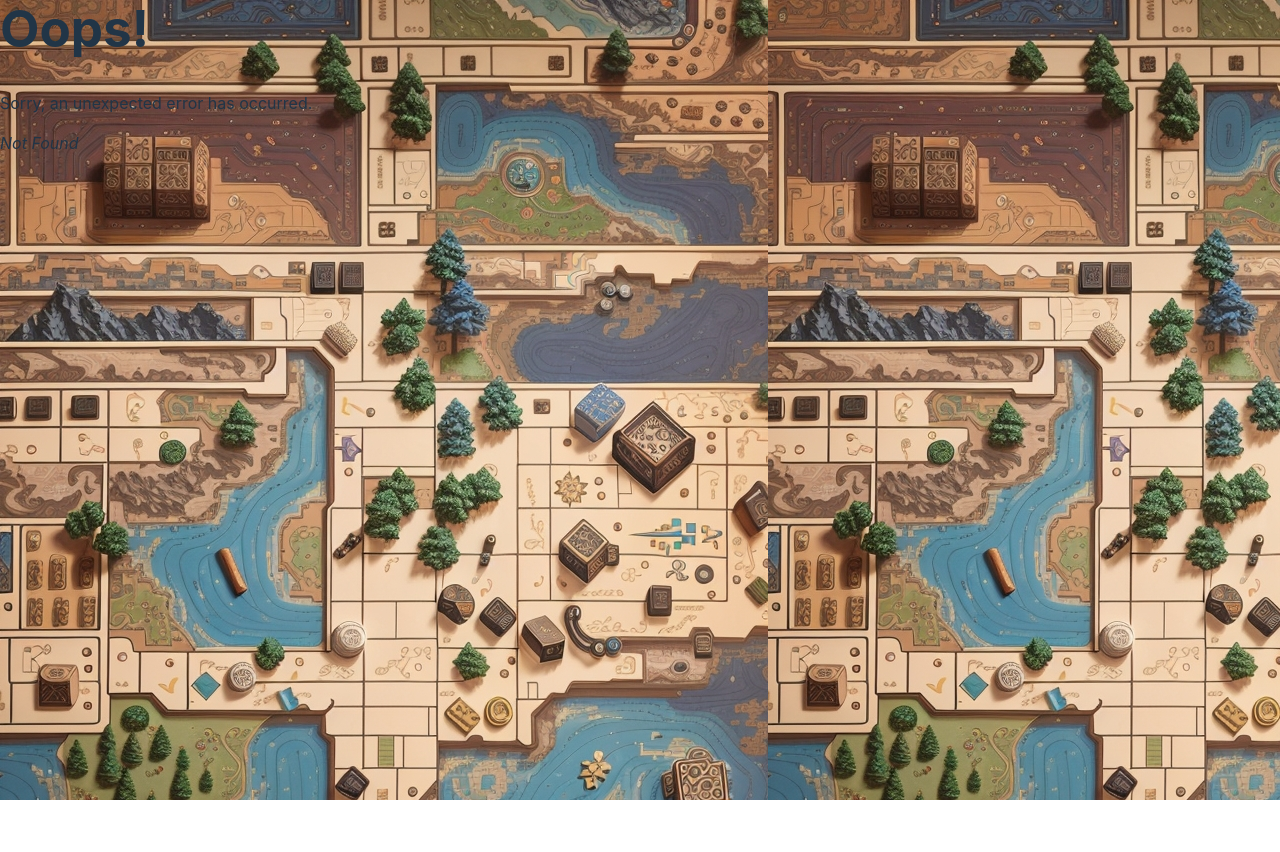
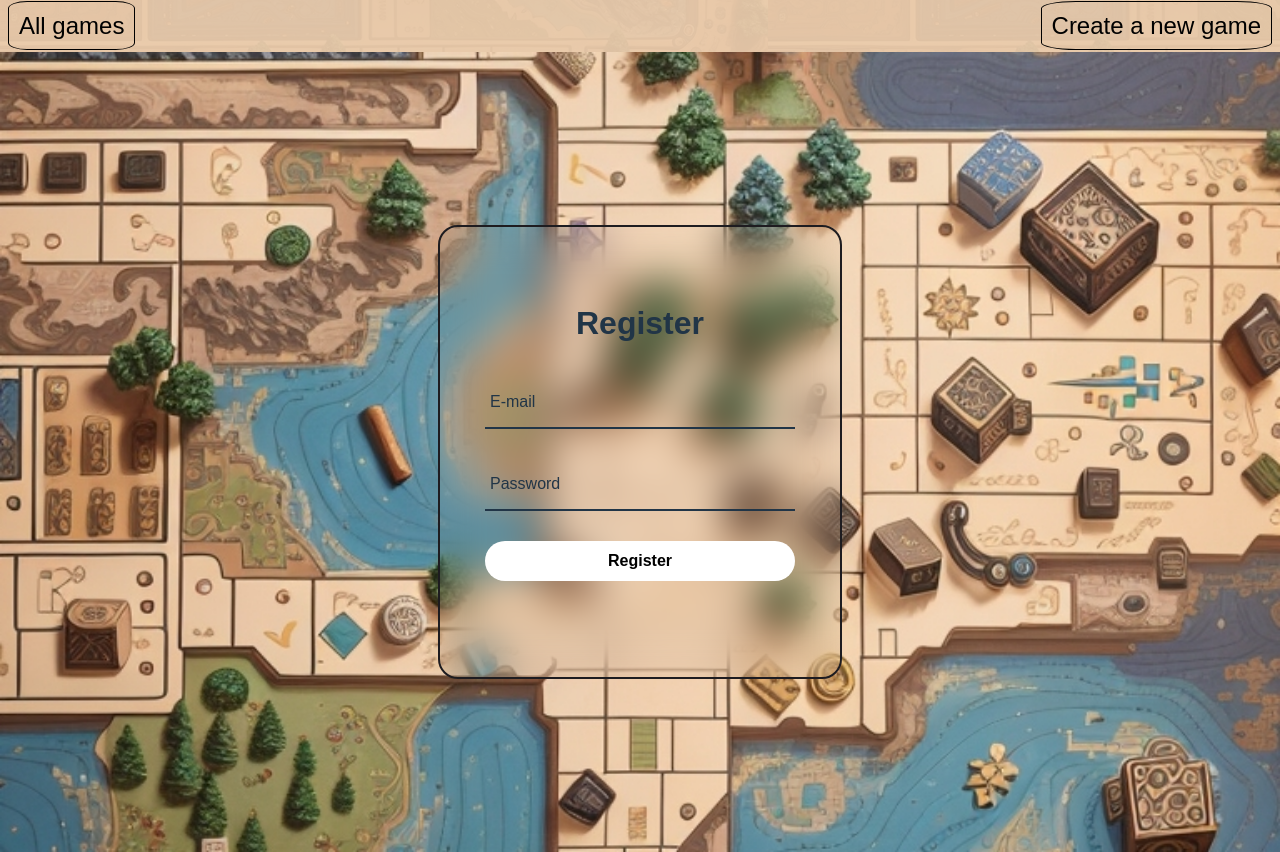
Before and after one commit to CodecoolGlobal/el-proyecte-grande-sprint-1-java-szplkflrn, a React (Vite) app in the folder frontend/: page /games/register in a window 1280 px wide. Before the commit this address had no page. Before the commit the page ends 800 px from the top, so only its background shows below. Built offline with nearby package versions, Linux system fonts and the light colour scheme.

Commit message:
refactor(Register): added a new Register jsx file for clicking navigation

```diff
--- /dev/null
+++ b/frontend/src/Pages/Register/Register.jsx
@@ -0,0 +1,30 @@
+
+const Register = () => {
+
+    return (
+        <section>
+            <div className="form-box">
+                <div className="form-value">
+                    <form action="">
+                        <h2>Register</h2>
+                        <div className="input-box">
+                            <ion-icon name="mail-outline"></ion-icon>
+                            <input type="email" name="email" id="email" />
+                            <label htmlFor="">E-mail</label>
+                        </div>
+                        <div className="input-box">
+                            <ion-icon name="lock-closed-outline"></ion-icon>
+                            <input type="password" name="password" id="password" />
+                            <label htmlFor="">Password</label>
+                        </div>
+                        <button id="login">Register</button>
+                        <div className="register">
+                        </div>
+                    </form>
+                </div>
+            </div>
+        </section>
+    )
+}
+
+export default Register;
```
Also changed, not shown: frontend/src/main.jsx (+10 -0 lines).
